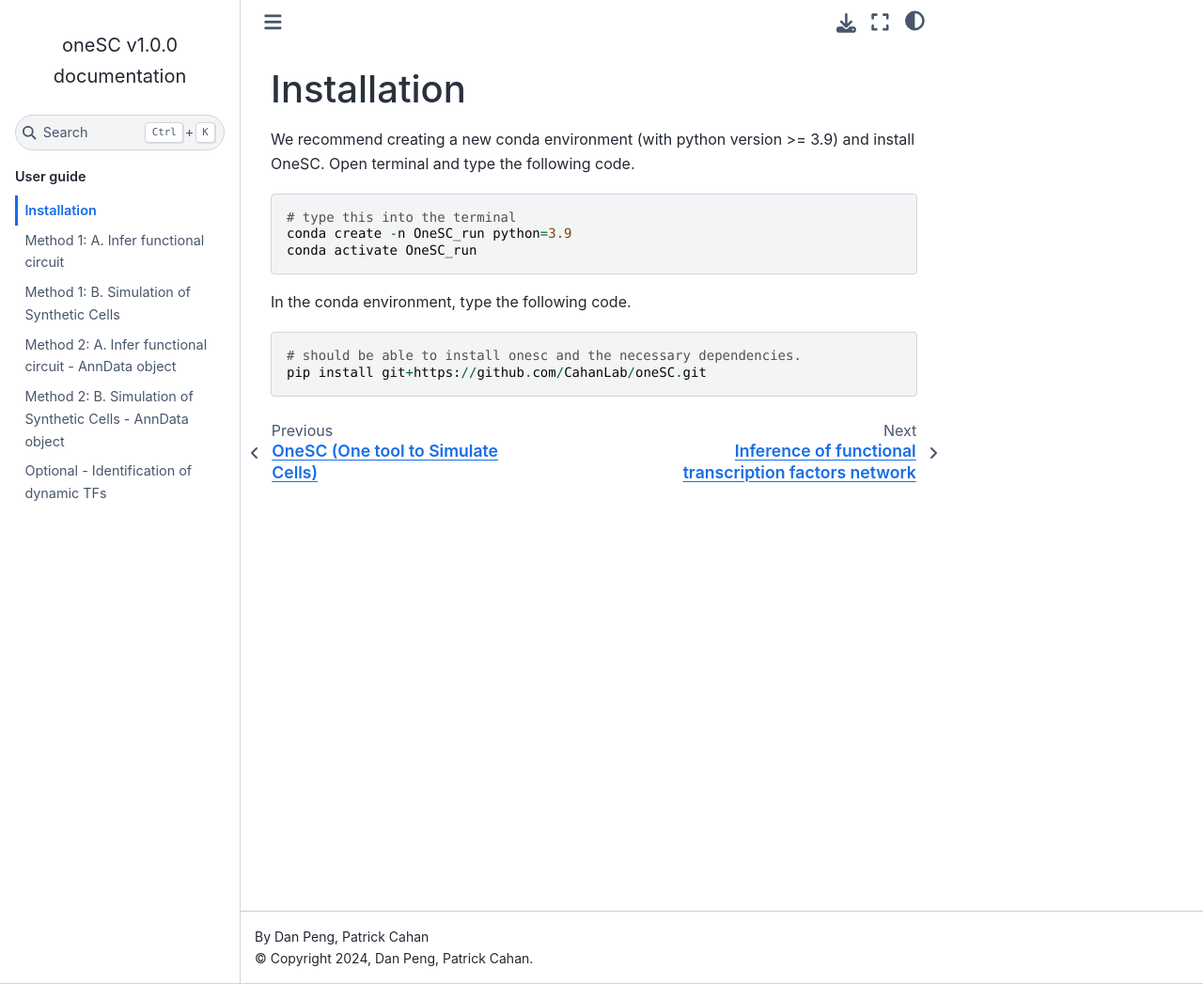
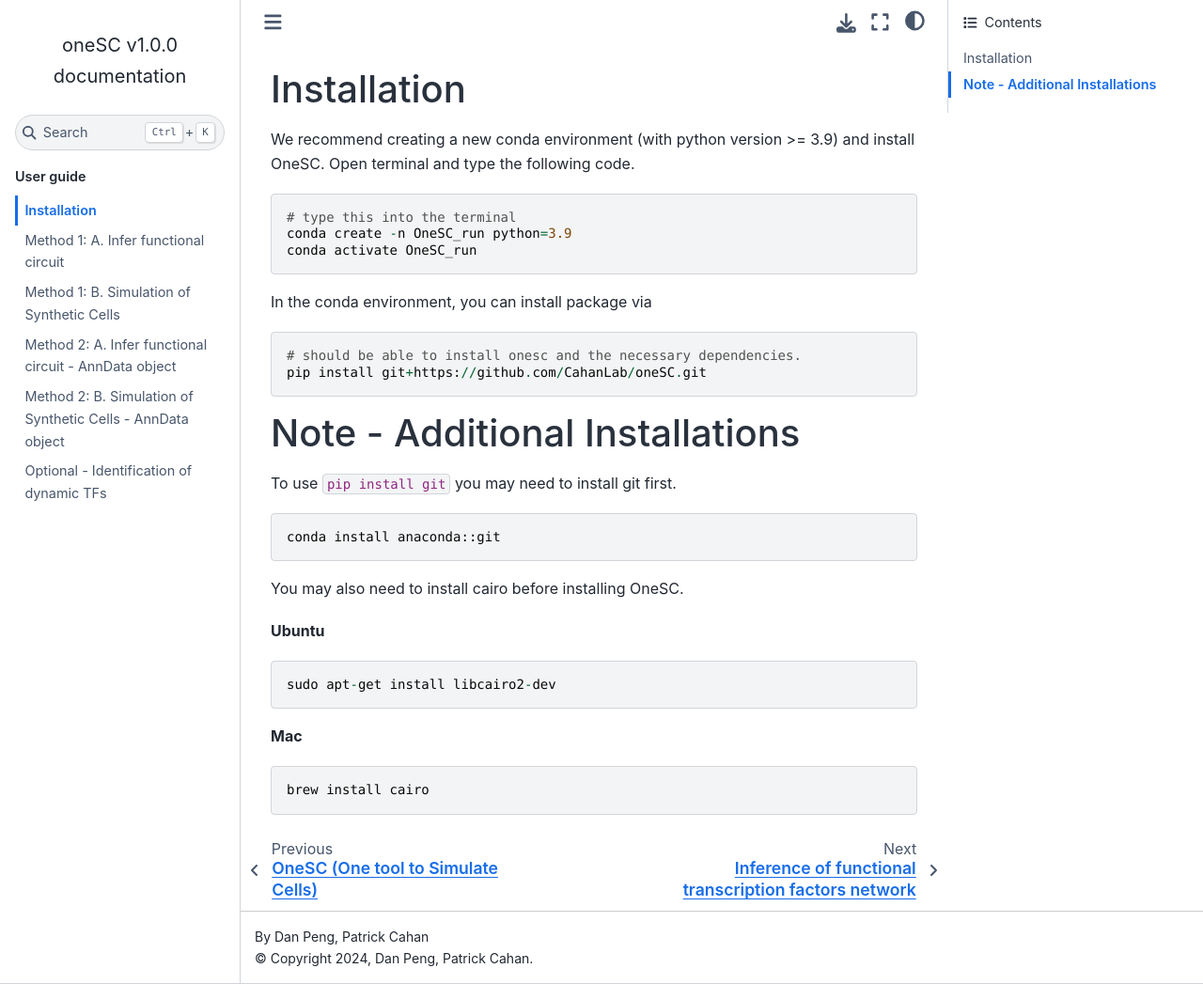
Before and after one commit to CahanLab/oneSC, a Sphinx documentation site: the page built from docs/source/installation.md, in a window 1280 px wide and 1047 px high. Shown: the whole window at 94% size. Built offline with Sphinx 7.4.7 and the Sphinx Book theme 1.1.4, drawn with Linux system fonts in a browser that asks for light colours.

Commit message:
edited readthedocs markdown

````diff
--- a/docs/source/installation.md
+++ b/docs/source/installation.md
@@ -5,8 +5,24 @@
 conda create -n OneSC_run python=3.9
 conda activate OneSC_run
 ```
-In the conda environment, type the following code.
+In the conda environment, you can install package via
 ```
 # should be able to install onesc and the necessary dependencies.
 pip install git+https://github.com/CahanLab/oneSC.git
 ```
+
+### Note - Additional Installations
+To use `pip install git` you may need to install git first.
+```
+conda install anaconda::git
+```
+You may also need to install cairo before installing OneSC.
+
+**Ubuntu**
+```
+sudo apt-get install libcairo2-dev
+```
+**Mac**
+```
+brew install cairo
+```
````
Also changed, not shown: docs/source/infer_grn.md (+1 -1 lines), docs/source/simulation_syn_cells.md (+6 -6 lines), docs/source/simulation_syn_cells_scanpy.md (+1 -1 lines).
